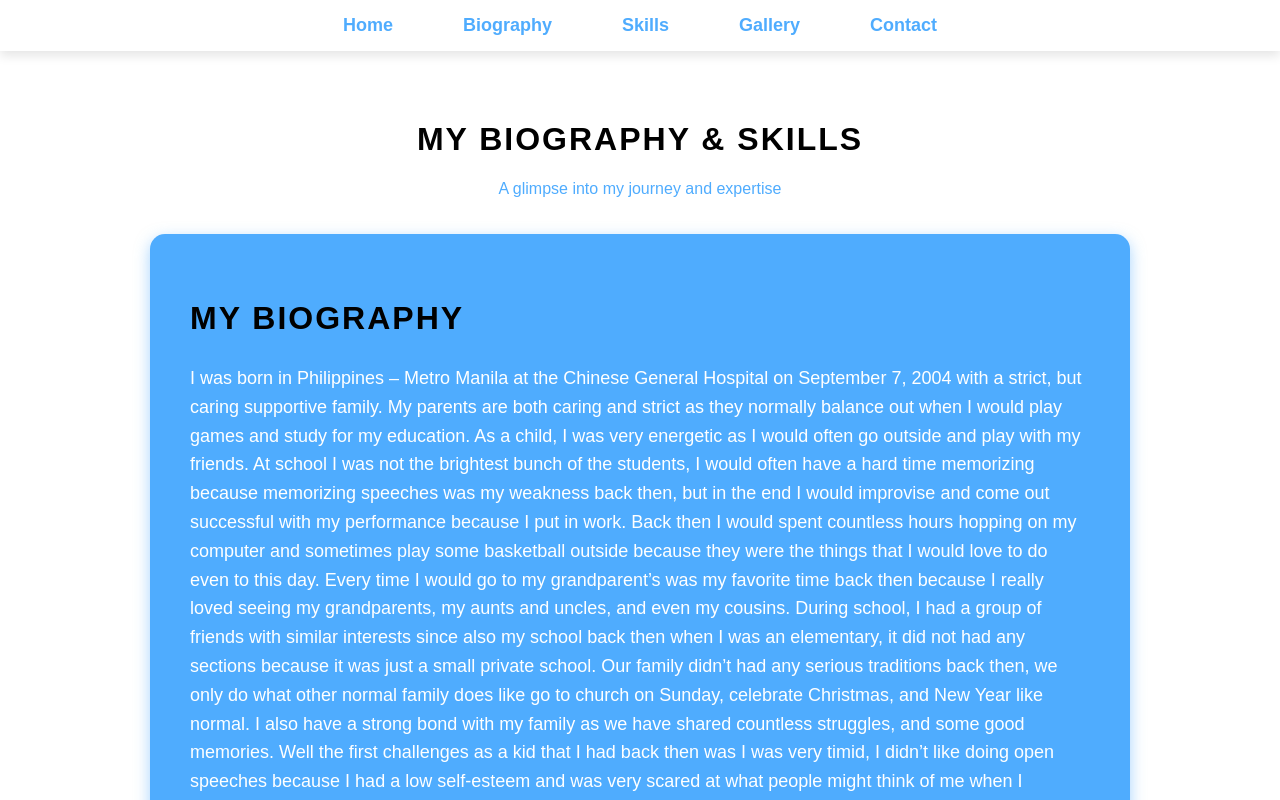
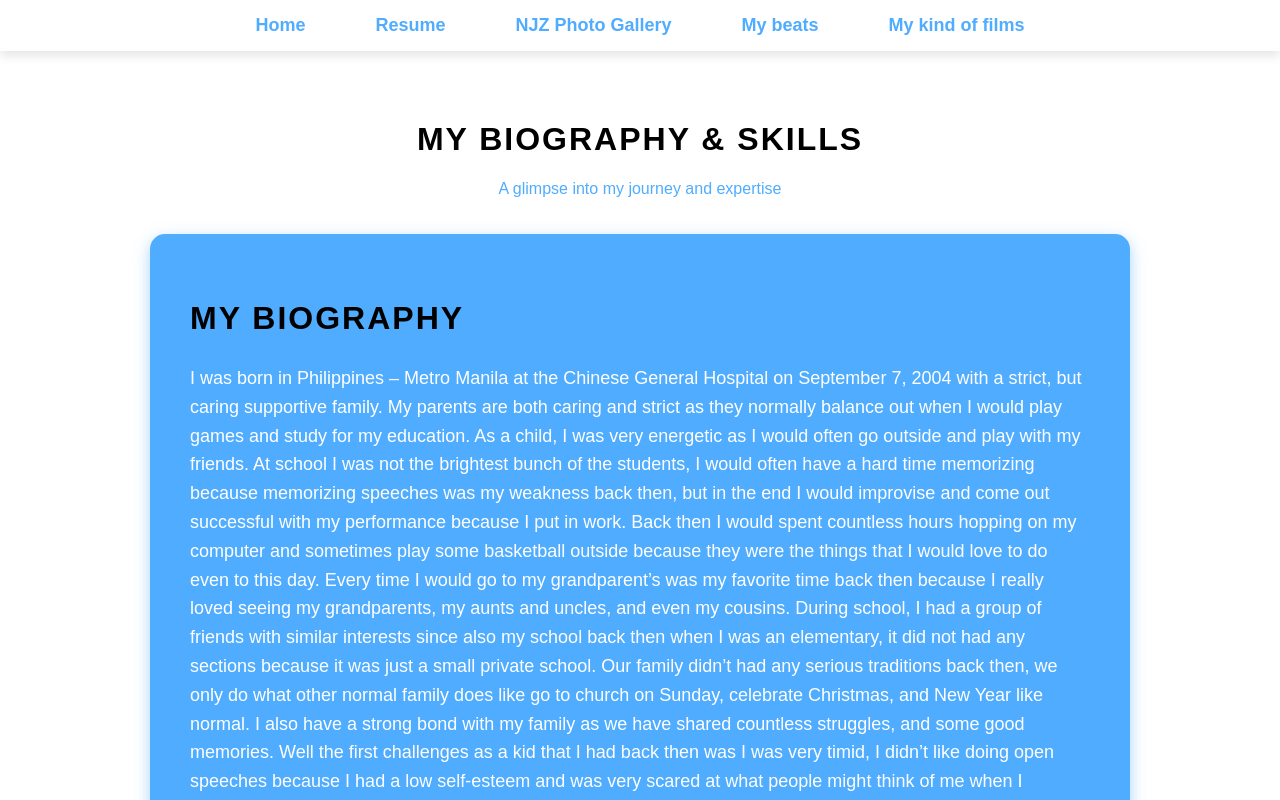
Before and after one commit to Bumanlag/BioSkill2, a plain HTML site: page index.html in a window 1280 px wide. Shown: the top 800 px of the page. Drawn offline with Linux system fonts and the light colour scheme.

Commit message:
Update index.html

```diff
--- a/index.html
+++ b/index.html
@@ -10,11 +10,11 @@
 
     <nav>
         <ul>
-            <li><a href="#">Home</a></li>
-            <li><a href="#">Biography</a></li>
-            <li><a href="#">Skills</a></li>
-            <li><a href="#">Gallery</a></li>
-            <li><a href="#">Contact</a></li>
+            <li><a href="https://bumanlag.github.io/LandingPage/">Home</a></li>
+            <li><a href="https://bumanlag.github.io/Resume/">Resume</a></li>
+            <li><a href="https://bumanlag.github.io/PhotoDump/">NJZ Photo Gallery</a></li>
+            <li><a href="https://bumanlag.github.io/MediaSongs/">My beats</a></li>
+            <li><a href="https://bumanlag.github.io/MediaVideo/">My kind of films</a></li>
         </ul>
     </nav>
 
```
